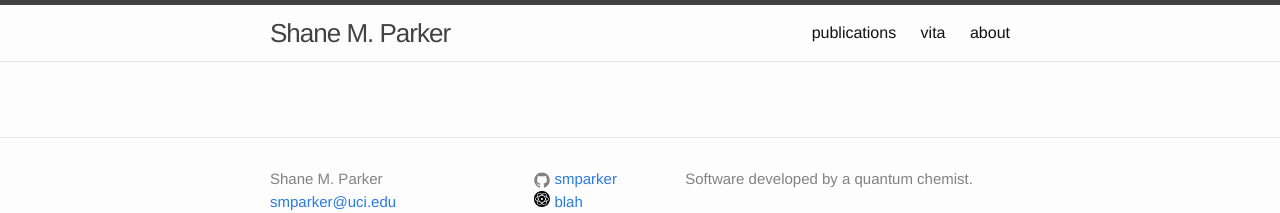
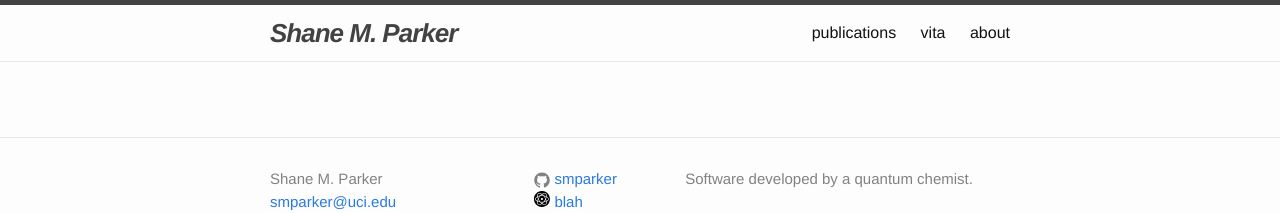
Before and after one commit to smparker/smparker.github.io, a Jekyll site: the page built from index.html, in a window 1280 px wide. Shown: the top 213 px of the page. Built offline with Jekyll 4.4.1, drawn with Linux system fonts in a browser that asks for light colours.

Commit message:
bold site title when on the main page. should probably work on these styles some.

```diff
--- a/_includes/header.html
+++ b/_includes/header.html
@@ -2,7 +2,13 @@
 
   <div class="wrapper">
 
-    <a class="site-title" href="{{ site.baseurl }}/">{{ site.title }}</a>
+    <a class="site-title" href="{{ site.baseurl }}/">
+      {% if page.bold_title %}
+        <b><i> {{ site.title }} </b></i>
+      {% else %}
+        {{ site.title }}
+      {% endif %}
+    </a>
 
     <nav class="site-nav">
       <a href="#" class="menu-icon">
@@ -16,13 +22,15 @@
       <div class="trigger">
         {% for p in site.pages %}
           {% if p.title %}
+            {% if p.title != index %}
               <a class="page-link" href="{{ p.url | prepend: site.baseurl }}">
-              {% if p.title != page.title%}
+                {% if p.title != page.title %}
                   {{ p.title }}
                 {% else %}
                   <b><i>{{ p.title }}</b></i>
                 {% endif %}
               </a>
+            {% endif %}
           {% endif %}
         {% endfor %}
       </div>
--- a/index.html
+++ b/index.html
@@ -1,8 +1,10 @@
 ---
 layout: default
+bold_title: true
 ---
 
 <div class="home">
+    {{page.title}}
 
   <ul class="post-list">
     {% for post in site.posts %}
```
Lines whose indentation alone changed are shown as unchanged.
